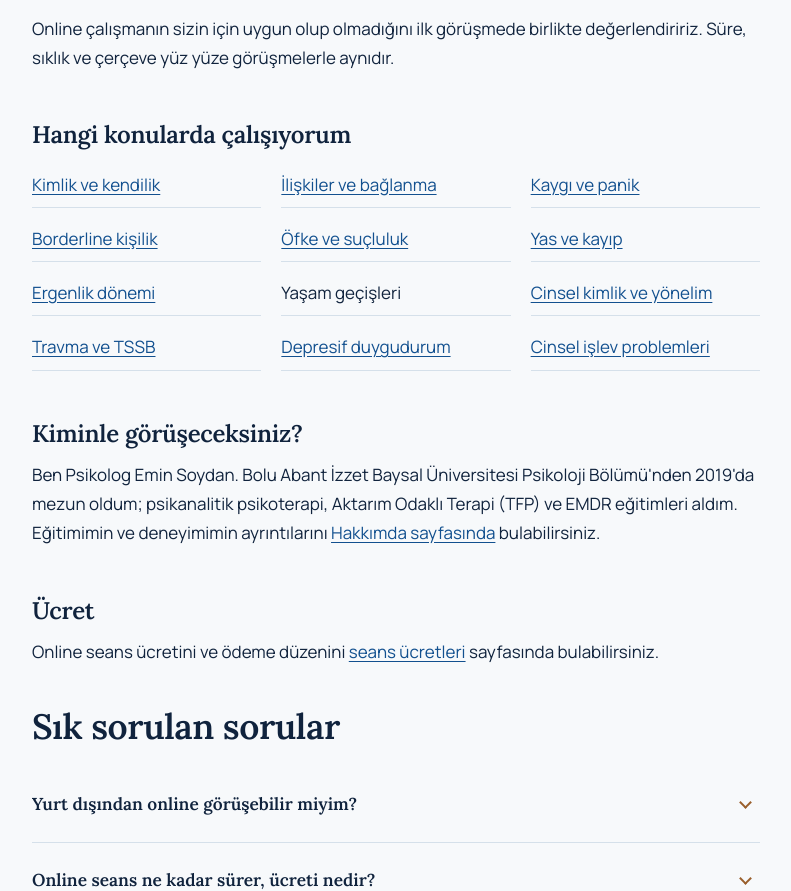
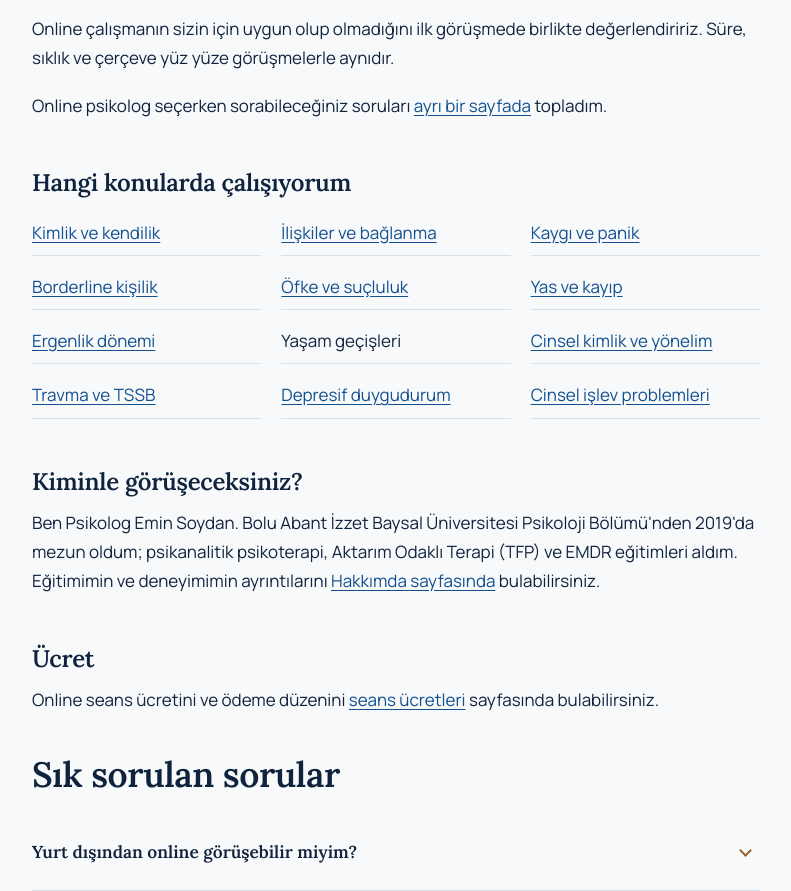
Before and after one commit to soydan-code/pskeminsoydan, a plain HTML site: page online-terapi.html in a window 1280 px wide. Shown: the part 1304-2195 px from the top of the page, without its empty margins (244-1035 px from the left). Drawn offline with Linux system fonts and the light colour scheme.

Commit message:
Online terapi sayfasından online psikolog seçimi sayfasına bağlantı
"Kimler için uygun?" bölümünün sonuna, ana sayfadaki onaylı cümle: ayrı bir
sayfada topladım. CLAUDE.md'deki "sonra eklenecek" notu güncellendi.

Co-Authored-By: Claude Sonnet 5.5 <noreply@anthropic.com>
Claude-Session: https://claude.ai/code/session_01CkRfVGEnby4SwUnK5iV2WV

```diff
--- a/online-terapi.html
+++ b/online-terapi.html
@@ -133,6 +133,7 @@
         Online çalışmanın sizin için uygun olup olmadığını ilk görüşmede birlikte
         değerlendiririz. Süre, sıklık ve çerçeve yüz yüze görüşmelerle aynıdır.
       </p>
+      <p>Online psikolog seçerken sorabileceğiniz soruları <a href="/online-psikolog-nasil-secilir">ayrı bir sayfada</a> topladım.</p>
 
       <h2 id="konular">Hangi konularda çalışıyorum</h2>
       <ul class="konu-liste"><li><a href="/nisantasi-kimlik-ve-kendilik">Kimlik ve kendilik</a></li><li><a href="/nisantasi-iliski-problemleri">İlişkiler ve bağlanma</a></li><li><a href="/nisantasi-anksiyete">Kaygı ve panik</a></li><li><a href="/nisantasi-borderline-kisilik">Borderline kişilik</a></li><li><a href="/nisantasi-ofke-kontrolu">Öfke ve suçluluk</a></li><li><a href="/nisantasi-yas-ve-kayip">Yas ve kayıp</a></li><li><a href="/nisantasi-ergenlik-donemi">Ergenlik dönemi</a></li><li>Yaşam geçişleri</li><li><a href="/nisantasi-cinsel-kimlik-ve-yonelim">Cinsel kimlik ve yönelim</a></li><li><a href="/nisantasi-travma-sonrasi-stres">Travma ve TSSB</a></li><li><a href="/nisantasi-depresyon">Depresif duygudurum</a></li><li><a href="/nisantasi-cinsel-islev-problemleri">Cinsel işlev problemleri</a></li></ul>
```
Also changed, not shown: 1 other file.
